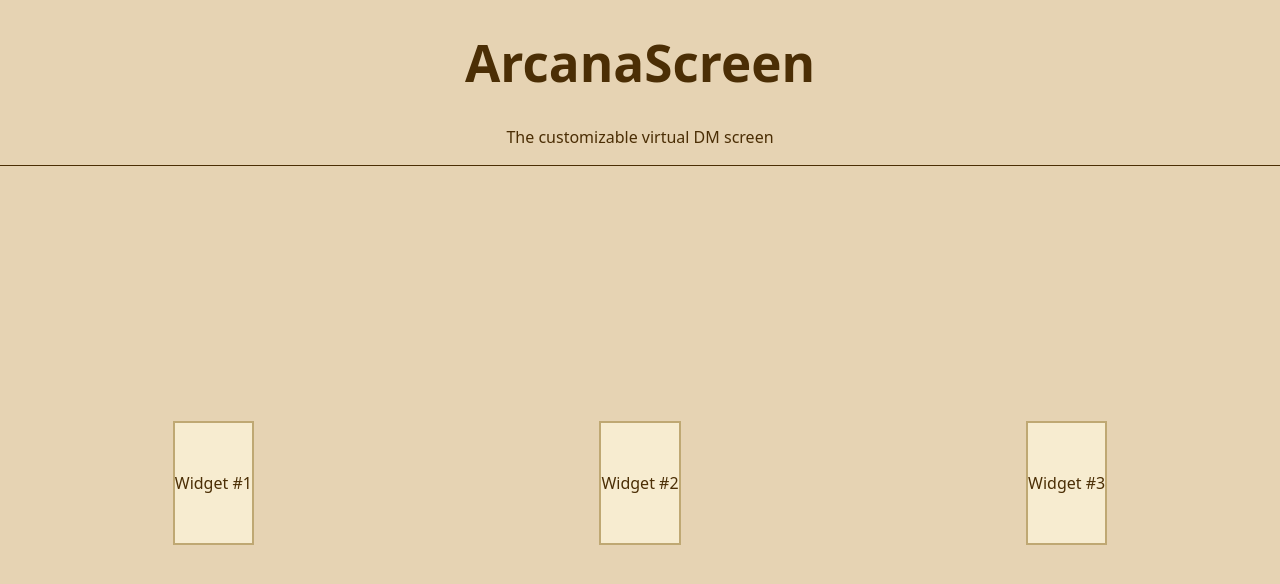
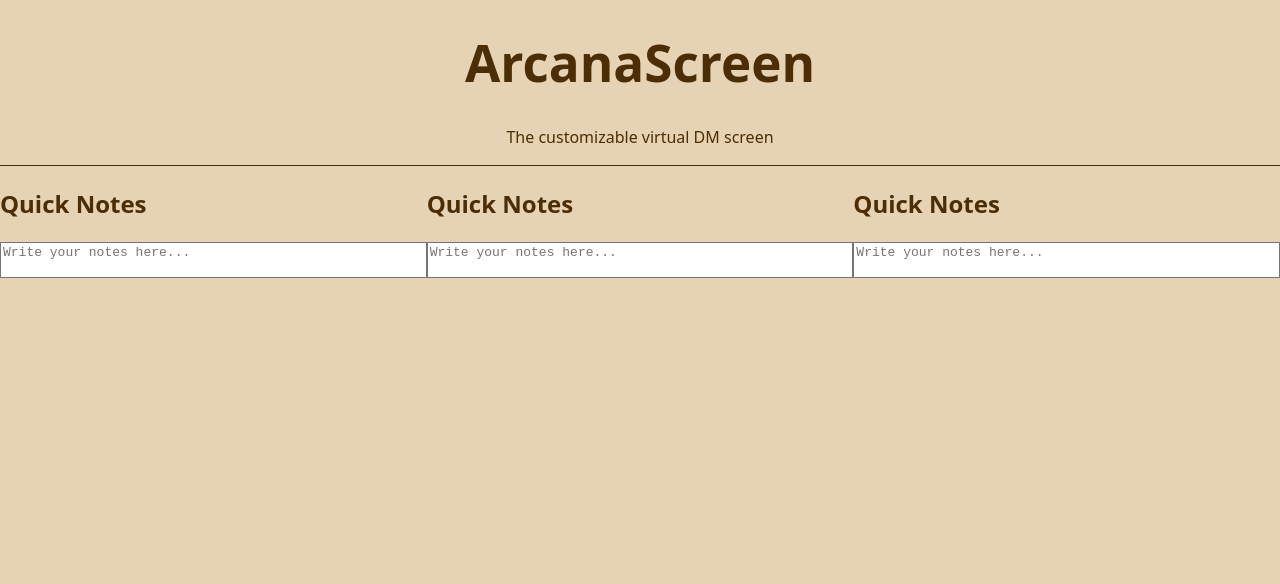
Before and after one commit to MissingPackage/arcana-screen, a React (Vite) app in the folder arcana-screen/: page / in a window 1280 px wide. Shown: the top 584 px of the page. Built offline with nearby package versions, Linux system fonts and the light colour scheme.

Commit message:
feat: create Quick Notes widget with editable textarea #6

```diff
--- a/arcana-screen/src/components/Grid.tsx
+++ b/arcana-screen/src/components/Grid.tsx
@@ -1,10 +1,18 @@
 import { DndProvider, useDrag, useDrop } from 'react-dnd';
 import { HTML5Backend } from 'react-dnd-html5-backend';
 import { useState } from 'react';
+import QuickNotes from './widgets/QuickNotes';
 
 const ItemType = 'WIDGET';
 
-function DraggableBox({ id, index, moveItem }: any) {
+
+const components: { [key: number]: typeof QuickNotes } = {
+  1: QuickNotes,
+  2: QuickNotes,
+  3: QuickNotes,
+};
+
+function DraggableBox({ id, index, moveItem, children }: any) {
   const [, drag] = useDrag({
     type: ItemType,
     item: { id, index },
@@ -23,11 +31,11 @@ function DraggableBox({ id, index, moveItem }: any) {
   return (
     <div
       ref={node => {
-    drag(drop(node));
-    }}
-      className="bg-[#f7ecd0] text-[#4b2e05] p-6 rounded-xl shadow-lg cursor-move text-center border-2 border-[#bfa873] hover:border-[#a97c50] transition-all duration-300 min-h-[120px] flex items-center justify-center font-serif tracking-wide"
+        drag(drop(node));
+      }}
+      className="w-full h-full"
     >
-      Widget #{id}
+      {children}
     </div>
   );
 }
@@ -44,10 +52,17 @@ export default function Grid() {
 
   return (
     <DndProvider backend={HTML5Backend}>
-      <div className="grid grid-cols-3 gap-8 w-full h-full justify-items-center items-center p-8">
-        {items.map((id, index) => (
-          <DraggableBox key={id} id={id} index={index} moveItem={moveItem} />
-        ))}
+      <div className="grid grid-cols-3 gap-4 p-8">
+        {items.map((id, index) => {
+          const WidgetComponent = components[id];
+          return (
+            <div key={id} className="h-64">
+              <DraggableBox id={id} index={index} moveItem={moveItem}>
+                <WidgetComponent />
+              </DraggableBox>
+            </div>
+          );
+        })}
       </div>
     </DndProvider>
   );
--- /dev/null
+++ b/arcana-screen/src/components/widgets/QuickNotes.tsx
@@ -0,0 +1,18 @@
+import { useState } from 'react';
+
+export default function QuickNotes() {
+  const [text, setText] = useState('');
+
+  return (
+    <div className="bg-yellow-100 text-gray-900 p-4 rounded-lg shadow-md w-full h-full flex flex-col">
+      <h2 className="text-lg font-bold mb-2">Quick Notes</h2>
+      <textarea
+        value={text}
+        onChange={(e) => setText(e.target.value)}
+        placeholder="Write your notes here..."
+        className="flex-1 border border-gray-400 rounded p-2 resize-none focus:outline-none focus:ring-2 focus:ring-yellow-500"
+        style={{ color: '#222', background: '#fff', fontSize: '1em' }}
+      />
+    </div>
+  );
+}
```
